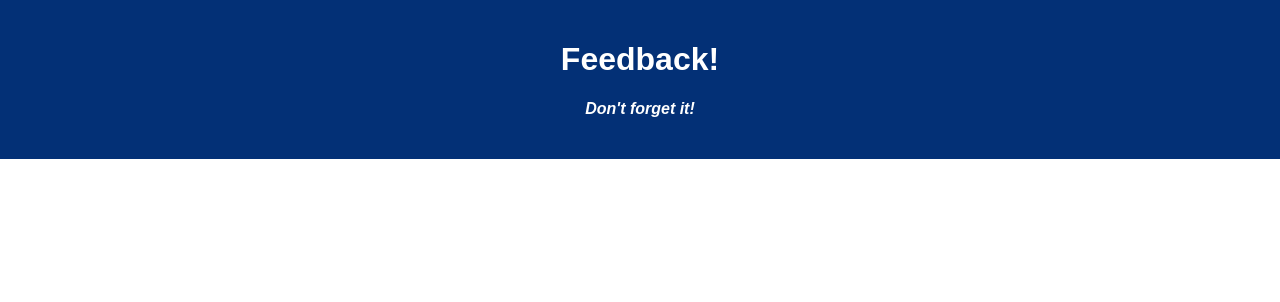
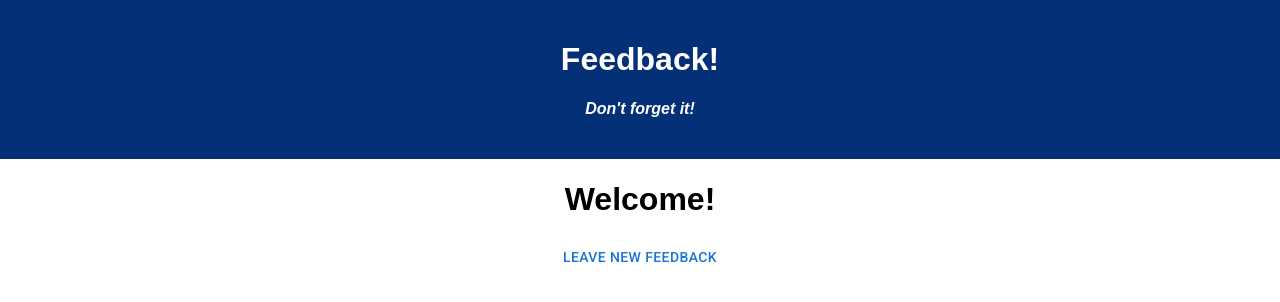
Before and after one commit to theo-jf/weekend-redux-feedback-loop, a React (Create React App) app: page /#/ in a window 1280 px wide. Shown: the top 302 px of the page. Built offline with nearby package versions, Linux system fonts and the light colour scheme.

Commit message:
Finished Submitted Component

```diff
--- a/src/components/App/App.jsx
+++ b/src/components/App/App.jsx
@@ -8,13 +8,14 @@ import { useDispatch, useSelector } from 'react-redux';
 import { HashRouter as Router, Route, Link} from 'react-router-dom';
 // Component imports
 import Header from '../Header/Header';
+import Submitted from '../Submitted/Submitted';
 
 
 // TODO BASE-MODE:
 // Submitted component on load
-//       Conditional 'Welcome!' or 'Thank You for Your Submission!'
-//       Use the Store for this boolean --> changed on click in Review
-//       Leave new feedback button leads to Feedback component
+//       Conditional 'Welcome!' or 'Thank You for Your Submission!' X
+//       Use the Store for this boolean --> changed on click in Review X
+//       Leave new feedback button leads to Feedback component X
 //
 // Feedback component houses all questions and inputs
 //       First route loaded is feedback/feeling
@@ -60,7 +61,7 @@ function App() {
       <Router>
         <Header />
         <Route exact path ="/">
-
+          <Submitted />
         </Route>
       </Router>
     </div>
--- a/src/components/Submitted/Submitted.jsx
+++ b/src/components/Submitted/Submitted.jsx
@@ -0,0 +1,27 @@
+import { useSelector, useDispatch } from 'react-redux'
+import { useHistory } from 'react-router-dom';
+import Button from '@mui/material/Button';
+
+export default function Submitted() {
+
+    const dispatch = useDispatch();
+
+    const history = useHistory();
+
+    const message = useSelector(store => store.message);
+
+    const reset = () => {
+        const action = {
+            type: 'RESET_STORE',
+        }
+        dispatch(action);
+        history.push('/feedback/feeling');
+    }
+
+    return (
+        <>
+            <h1>{message}</h1>
+            <Button onClick={reset}>Leave New Feedback</Button>
+        </>
+    );
+}
```
